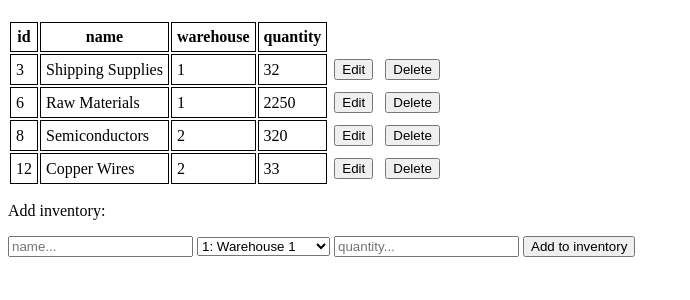
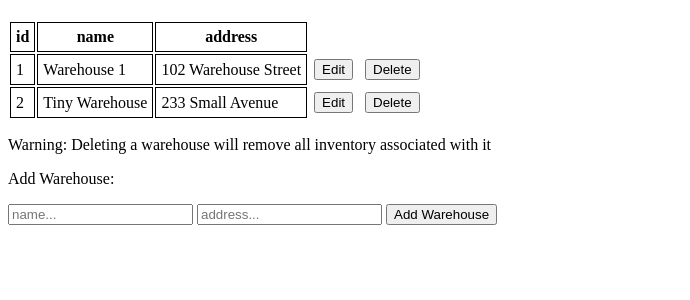
Before and after one commit to prokopchukdim/shopify-developer-intern-challenge, a Flask app: page /warehouses in a window 1280 px wide. Shown: the part 46-346 px from the top of the page, without its empty margins (0-690 px from the left). Run offline with Flask 2, Linux system fonts and the light colour scheme; data comes from the database, SQL or seed files in the repository; both versions use the stored data as it was after the commit.

Commit message:
Warehouses and polish

```diff
--- a/app.py
+++ b/app.py
@@ -12,7 +12,7 @@ db = SQLAlchemy(app)
 class Inventory(db.Model):
     __tablename__ = "Inventory"
     id = db.Column(db.Integer, primary_key = True, autoincrement = True)
-    warehouseid = db.Column(db.Integer)
+    warehouseid = db.Column(db.Integer, db.ForeignKey('Warehouse.id'))
     name = db.Column(db.String(100))
     quantity = db.Column(db.Integer)
 
@@ -31,6 +31,7 @@ class Warehouse(db.Model):
     def __repr__(self):
         return f"Warehouse('{self.id}', '{self.name}', '{self.address}')"
 
+#GET and POST requests for home/inventory page
 @app.route('/')
 @app.route('/home')
 @app.route('/inventory', methods = ['GET', 'POST'])
@@ -48,6 +49,7 @@ def home():
 
         #Different items can potentially have the same name, so no checking for duplicate inventory.
 
+        #Add item to db
         item = Inventory(name = name, warehouseid = warehouse, quantity = quantity)
         db.session.add(item)
         db.session.commit()
@@ -60,18 +62,42 @@ def home():
         wh = db.engine.execute("SELECT * FROM warehouse").all()
         return render_template("index.html", inventory=inventory, wh = wh)
 
-@app.route('/warehouses')
+
+#GET and POST requests for warehouses page
+@app.route('/warehouses', methods = ['GET', 'POST'])
 def warehouses():
-    inventory = db.engine.execute("SELECT * FROM inventory").all()
-    wh = db.engine.execute("SELECT * FROM warehouse").all()
-    return render_template("index.html", inventory = inventory, wh = wh)
+    if request.method == 'GET':
+        #Query all warehouses from database and display to user
+        wh = db.engine.execute("SELECT * FROM warehouse").all()
+        return render_template("warehouses.html", wh = wh)
+    else:
+        #Add new warehouse to database
+        name = request.form['name']
+        address = request.form['address']
+        warehouse = Warehouse(name = name, address = address)
+        db.session.add(warehouse)
+        db.session.commit()
+        return redirect(url_for("warehouses"))
 
-@app.route('/delete', methods = ['POST'])
-def delete():
+
+#POST requests for inventory delete
+@app.route('/invdelete', methods = ['POST'])
+def invdelete():
     id = request.form["id"]
     db.engine.execute("DELETE FROM inventory WHERE id = :id", {"id":id})
     return redirect(url_for("home"))
 
+#POST requests for warehouse delete
+@app.route('/warehousedelete', methods = ['POST'])
+def warehousedelete():
+    id = request.form["id"]
+
+    #Delete warehouse and all associated inventory
+    db.engine.execute("DELETE FROM warehouse WHERE id = :id", {"id":id})
+    db.engine.execute("DELETE FROM inventory WHERE warehouseid = :id", {"id":id})
+    return redirect(url_for("warehouses"))
+
+#Post requests for updating inventory
 @app.route('/update-inv', methods = ['POST'])
 def updateinv():
     id = request.form["id"]
@@ -79,10 +105,19 @@ def updateinv():
     warehouse = int(warehouse[0:warehouse.find(":")])
     quantity = request.form['quantity']
     name = request.form['name']
-    print(id + str(warehouse) +quantity + name)
 
     db.engine.execute("UPDATE inventory SET warehouseid = :wh, quantity = :q, name = :name WHERE id = :id", {"wh":warehouse, "q":quantity, "name": name, "id":id})
     return redirect(url_for("home"))
 
+#Post requests for updating warehouse
+@app.route('/update-wh', methods = ['POST'])
+def updatewh():
+    id = request.form["id"]
+    name = request.form['name']
+    address = request.form['address']
+
+    db.engine.execute("UPDATE warehouse SET address = :a, name = :name WHERE id = :id", {"a":address, "name": name, "id":id})
+    return redirect(url_for("warehouses"))
+
 if __name__ == "__main__":
     app.run(debug = True)
--- a/templates/index.html
+++ b/templates/index.html
@@ -22,19 +22,23 @@
                         <input name = "name" type = "text" value = "{{item[2]}}" required>
                         <select name = "wh" required >
                             {% for warehouse in wh %}
-                                <option value = "{{warehouse[0]|string +': '+ warehouse[1]}}">{{warehouse[0]|string +': '+warehouse[1]}}</option>
+                            {% if warehouse[0]|string == item[1]|string %}
+                                <option selected = "selected">{{warehouse[0]|string +': '+warehouse[1]}}</option>
+                            {% else %}
+                                <option>{{warehouse[0]|string +': '+warehouse[1]}}</option>
+                            {% endif %}
                             {% endfor %}
                         </select>
                         <input name = "quantity" type = "number" value = "{{item[3]}}" required>
-                        <button type = submit>Submit</button>
+                        <button >Submit</button>
                     </form>
                 </div>
 
             </td>
             <td class = "no-border">
-                <form action="delete" method = "post">
+                <form action="invdelete" method = "post">
                     <input name="id" type="hidden" value = "{{item[0]}}">
-                    <button type = submit>Delete</button>
+                    <button >Delete</button>
                 </form>
             </td>
         </tr>
@@ -42,8 +46,6 @@
 
 
     </table>
-
-
 
     <p>Add inventory:</p>
     <form  action="inventory" method = "post">
@@ -57,14 +59,4 @@
         <button type = "submit" >Add to inventory</button>
     </form>
 
-    {% with messages = get_flashed_messages(with_categories = True) %}
-    {% if messages %}
-        {% for category, message in messages %}
-        {% if category == "add_error"%}
-            <div>{{ message }}</div>
-        {% endif %}
-        {% endfor %}
-    {% endif %}
-    {% endwith %}
-
 {% endblock %}
--- /dev/null
+++ b/templates/warehouses.html
@@ -0,0 +1,46 @@
+{% extends "template.html" %}
+{% block content%}
+    <table>
+        <tr>
+            <th>id</th>
+            <th>name</th>
+            <th>address</th>
+        </tr>
+
+        {% for w in wh %}
+        <tr>
+            <td>{{w[0]}}</td>
+            <td>{{w[1]}}</td>
+            <td>{{w[2]}}</td>
+            <td class = "no-border">
+                <button class = "edit">Edit</button>
+                <div class = "overlay">
+                    <p>Edit Inventory Item:</p>
+                    <form action = "update-wh" method = "post">
+                        <input name="id" type="hidden" value = "{{w[0]}}" required>
+                        <input name = "name" type = "text" value = "{{w[1]}}" required>
+                        <input name = "address" type = "text" value = "{{w[2]}}" required>
+                        <button type = submit>Submit</button>
+                    </form>
+                </div>
+
+            </td>
+            <td class = "no-border">
+                <form action="warehousedelete" method = "post">
+                    <input name="id" type="hidden" value = "{{w[0]}}">
+                    <button type = submit>Delete</button>
+                </form>
+            </td>
+        </tr>
+
+        {% endfor %}
+    </table>
+    <p>Warning: Deleting a warehouse will remove all inventory associated with it</p>
+
+    <p>Add Warehouse:</p>
+    <form  action="warehouses" method = "post">
+        <input type="text" name="name" placeholder="name..." required>
+        <input type="text" name="address" placeholder="address..." required>
+        <button type = "submit">Add Warehouse</button>
+    </form>
+{% endblock %}
```
Also changed, not shown: db.db.
